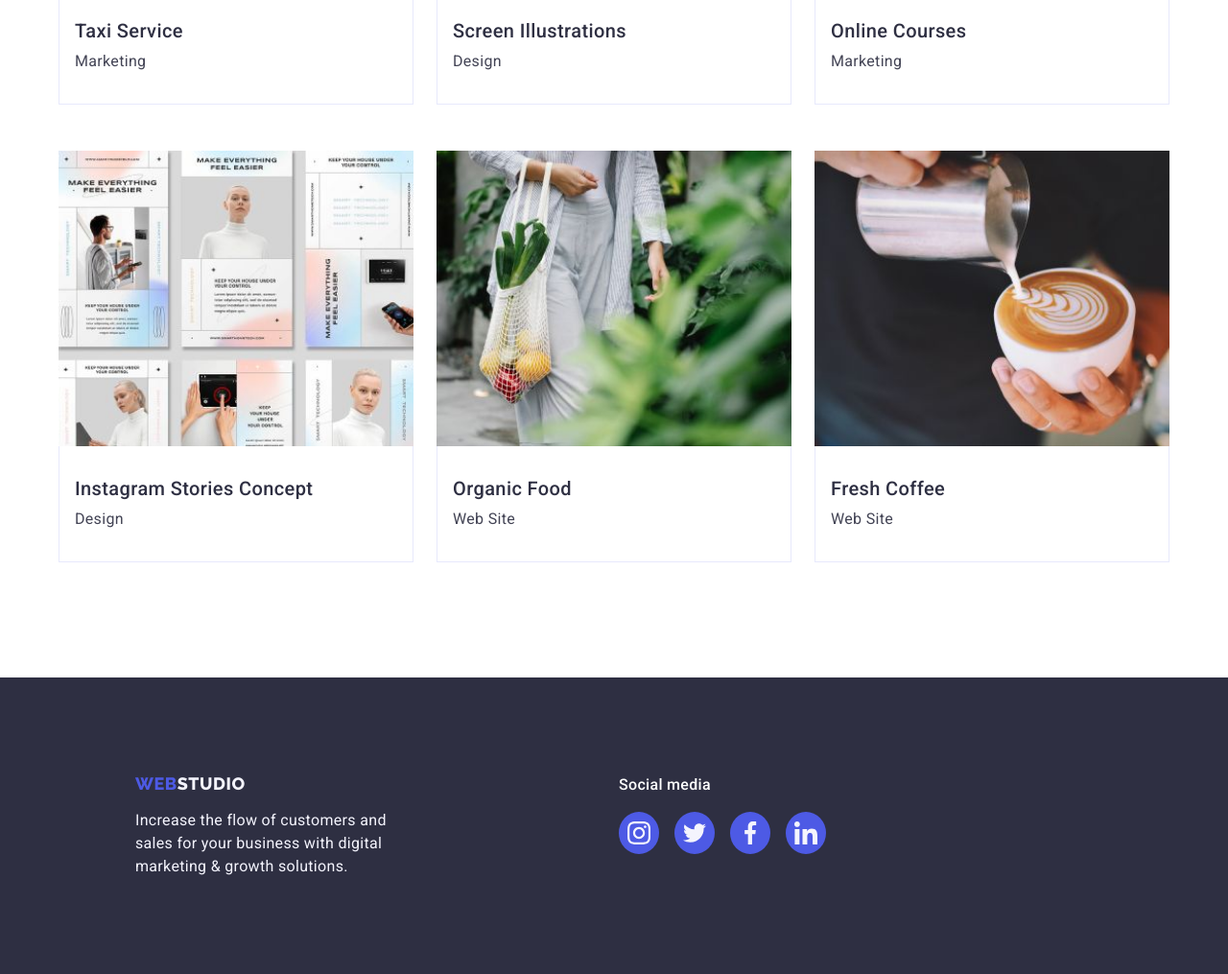
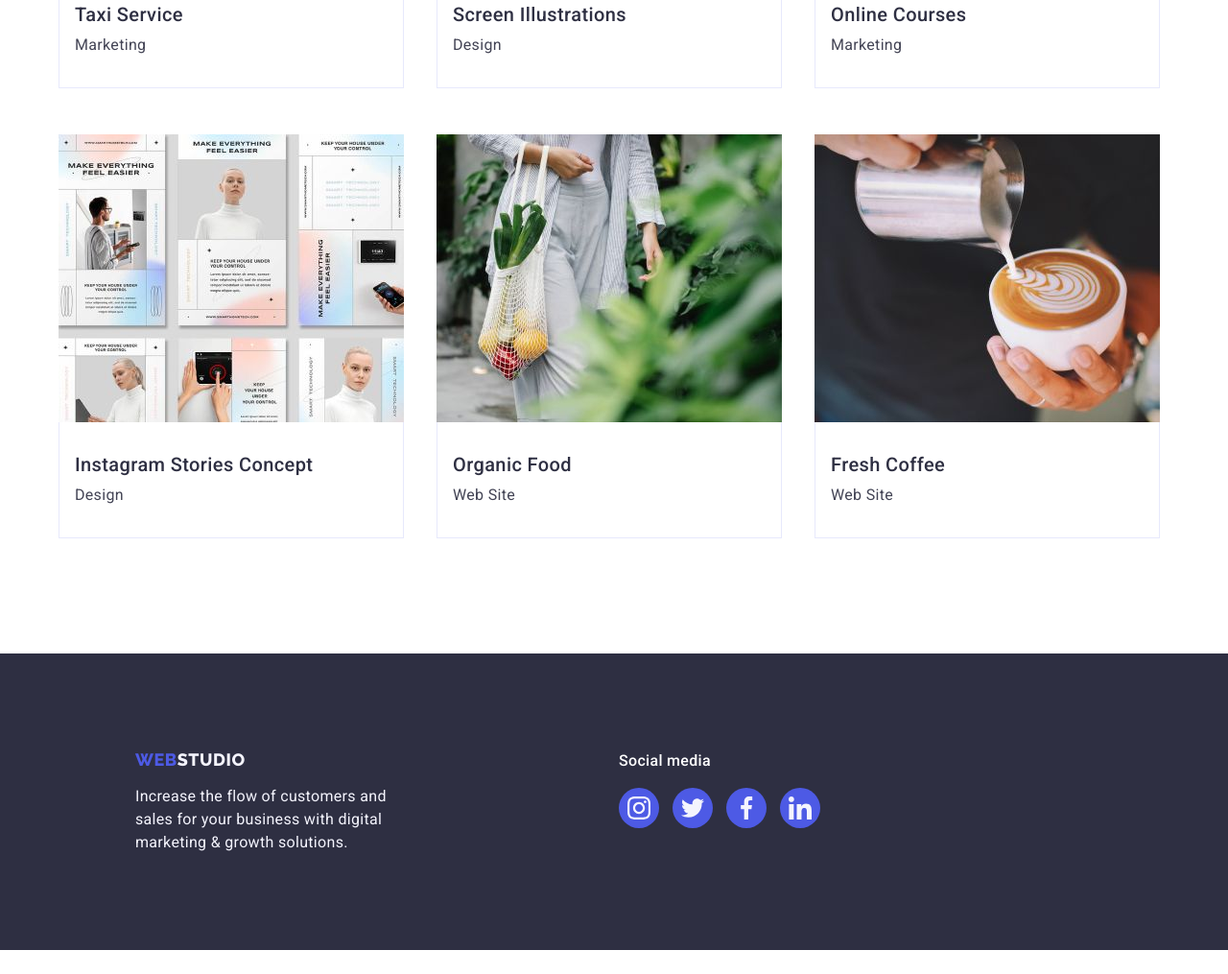
Before and after one commit to dm-zhuk/goit-markup-hw-04, a plain HTML site: page portfolio.html in a window 1280 px wide. Shown: the part 1088-2103 px from the top of the page at 96% size. After the commit the page ends 2078 px from the top, so only its background shows below. Drawn offline with nearby package versions, Linux system fonts and the light colour scheme.

Commit message:
Update styles.css

```diff
--- a/css/styles.css
+++ b/css/styles.css
@@ -433,8 +433,7 @@ img {
   height: 40px;
 }
 
-.teamcards-socials-link,
-.footer-socials-link {
+.teamcards-socials-link {
   display: flex;
   width: 100%;
   height: 100%;
@@ -570,8 +569,19 @@ img {
 
 .footer-socials-item {
   display: flex;
-  justify-content: center;
   gap: 16px;
+  width: 40px;
+  height: 40px;
+}
+
+.footer-socials-link {
+  width: 100%;
+  height: 100%;
+  background-color: var(--primary-cl);
+  border: 1px solid transparent;
+  border-radius: 50%;
+  transition: background-color var(--trns-fast);
+  cursor: pointer;
 }
 
 .footer-socials-link:hover,
@@ -584,7 +594,7 @@ img {
   fill: var(--light-cl);
 }
 
-/* pop-up window */
+/* pop-up window, modal */
 
 .backdrop {
   position: fixed;
@@ -593,7 +603,7 @@ img {
   width: 100%;
   height: 100%;
   background-color: rgba(46, 47, 66, 0.4);
-  transition: opacity var(--trns-fast), visibility var(--trns-fast);
+  transition: opacity 250ms cubic-bezier(0.4, 0, 0.2, 1), visibility 250ms cubic-bezier(0.4, 0, 0.2, 1);
 }
 
 .backdrop.is-hidden {
@@ -655,7 +665,7 @@ img {
 
 .modal-btn-icon:hover,
 .modal-btn-icon:focus {
-  fill: var(--white-cl);
+  fill: #ffffff
 }
 
 /**
@@ -724,7 +734,7 @@ img {
 }
 
 .project-cards-link {
-  display: block;
+  display: inline-block;
   transition: box-shadow var(--trns-fast);
 }
 
@@ -751,12 +761,15 @@ img {
   padding: 40px 32px;
   background-color: var(--primary-cl);
   height: 100%;
-  width: 100%;
+  width: auto;
   transform: translateY(100%);
-  transition: var(--trns-fast);
+  transition: transform var(--trns-fast);
 }
 
-.project-cards-item:hover .overlay,
-.project-cards-item:focus .overlay {
+.project-cards-link:hover .overlay {
   transform: translateY(0%);
 }
+
+.project-cards-link:focus .overlay {
+  transform: translateY(0%);
+}
```
